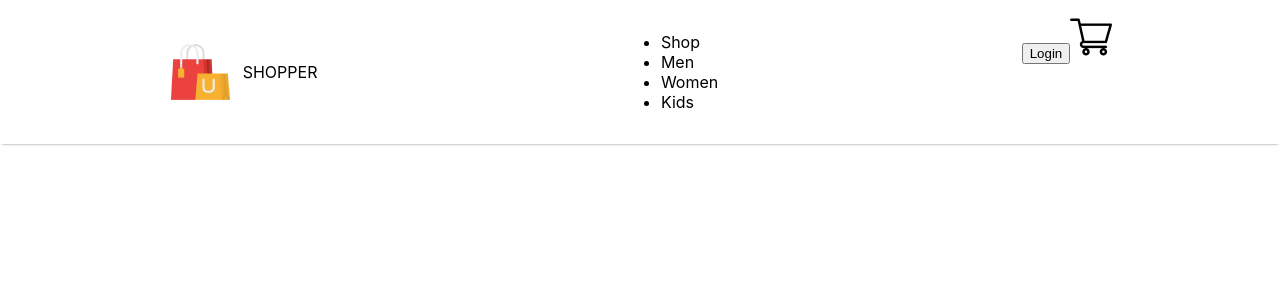
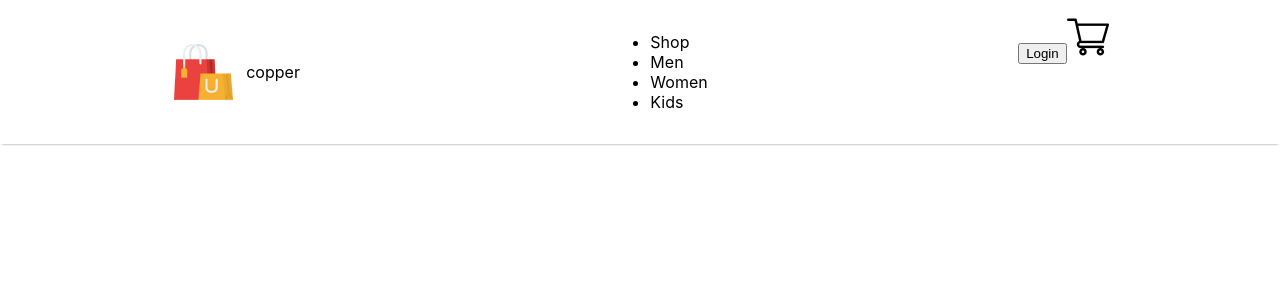
Before and after one commit to Johnny-cod/E-Commerce, a React (Create React App) app in the folder frontend/: page / in a window 1280 px wide. Shown: the top 300 px of the page. Built offline with nearby package versions, Linux system fonts and the light colour scheme.

Commit message:
working properly and shopper changed to copper

```diff
--- a/frontend/package.json
+++ b/frontend/package.json
@@ -7,7 +7,7 @@
     "react": "^19.0.0",
     "react-dom": "^19.0.0",
     "react-router-dom": "^7.1.4",
-    "react-scripts": "5.0.1",
+    "react-scripts": "^5.0.1",
     "web-vitals": "^4.2.4"
   },
   "scripts": {
--- a/frontend/src/Components/Navbar/Navbar.jsx
+++ b/frontend/src/Components/Navbar/Navbar.jsx
@@ -9,7 +9,7 @@ export const Navbar = () => {
     <div className='navbar'>
         <div className="nav-logo">
             <img src={logo} alt=""/>
-            <p>SHOPPER</p>
+            <p>copper</p>
         </div>
         <ul className="nav-menu">
              <li>Shop</li>
```
Also changed, not shown: 1 other file (tests, documents, lock files or other folders).
